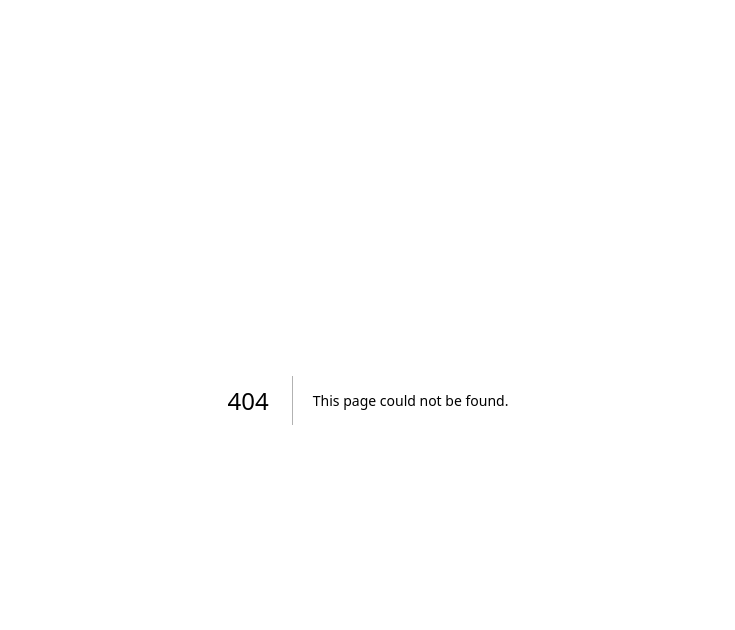
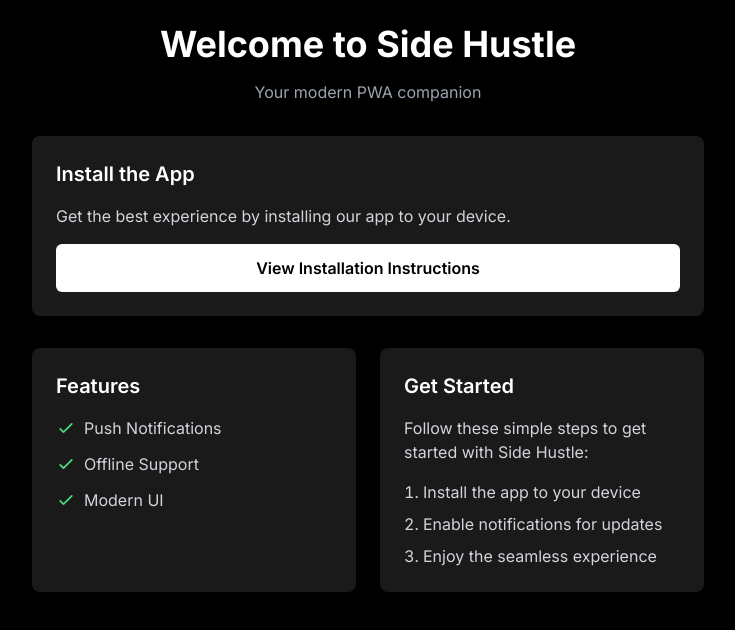
Before and after one commit to bitethatthing2/side_hustle_app, a Next.js app: page / in a window 1280 px wide. Before the commit this address had no page. Shown: the top 630 px of the page, without its empty margins (272-1007 px from the left). Built offline with nearby package versions, Linux system fonts and the light colour scheme.

Commit message:
Add home page with device detection and installation instructions

```diff
--- /dev/null
+++ b/app/page.tsx
@@ -0,0 +1,85 @@
+'use client';
+
+import { useEffect, useState } from 'react';
+import Link from 'next/link';
+
+export default function Home() {
+  const [isIOS, setIsIOS] = useState(false);
+  const [isStandalone, setIsStandalone] = useState(false);
+
+  useEffect(() => {
+    // Detect iOS
+    const iOS = /iPad|iPhone|iPod/.test(navigator.userAgent) && !(window as any).MSStream;
+    setIsIOS(iOS);
+
+    // Check if running in standalone mode
+    const standalone = window.matchMedia('(display-mode: standalone)').matches ||
+      (window.navigator as any).standalone ||
+      document.referrer.includes('android-app://');
+    setIsStandalone(standalone);
+  }, []);
+
+  return (
+    <main className="min-h-screen bg-black text-white p-6">
+      <div className="max-w-2xl mx-auto space-y-8">
+        <div className="text-center space-y-4">
+          <h1 className="text-4xl font-bold">Welcome to Side Hustle</h1>
+          <p className="text-gray-400">Your modern PWA companion</p>
+        </div>
+
+        {!isStandalone && (
+          <div className="bg-white/10 rounded-lg p-6 backdrop-blur-sm">
+            <h2 className="text-xl font-semibold mb-4">Install the App</h2>
+            <p className="text-gray-300 mb-4">
+              Get the best experience by installing our app to your device.
+            </p>
+            <Link
+              href={isIOS ? '/instructions/ios' : '/instructions/android'}
+              className="block w-full bg-white text-black text-center font-semibold py-3 px-6 rounded-md hover:bg-gray-200 transition-colors"
+            >
+              View Installation Instructions
+            </Link>
+          </div>
+        )}
+
+        <div className="grid gap-6 md:grid-cols-2">
+          <div className="bg-white/10 rounded-lg p-6 backdrop-blur-sm">
+            <h2 className="text-xl font-semibold mb-4">Features</h2>
+            <ul className="space-y-3">
+              <li className="flex items-center text-gray-300">
+                <svg className="w-5 h-5 mr-2 text-green-400" fill="none" stroke="currentColor" viewBox="0 0 24 24">
+                  <path strokeLinecap="round" strokeLinejoin="round" strokeWidth={2} d="M5 13l4 4L19 7" />
+                </svg>
+                Push Notifications
+              </li>
+              <li className="flex items-center text-gray-300">
+                <svg className="w-5 h-5 mr-2 text-green-400" fill="none" stroke="currentColor" viewBox="0 0 24 24">
+                  <path strokeLinecap="round" strokeLinejoin="round" strokeWidth={2} d="M5 13l4 4L19 7" />
+                </svg>
+                Offline Support
+              </li>
+              <li className="flex items-center text-gray-300">
+                <svg className="w-5 h-5 mr-2 text-green-400" fill="none" stroke="currentColor" viewBox="0 0 24 24">
+                  <path strokeLinecap="round" strokeLinejoin="round" strokeWidth={2} d="M5 13l4 4L19 7" />
+                </svg>
+                Modern UI
+              </li>
+            </ul>
+          </div>
+
+          <div className="bg-white/10 rounded-lg p-6 backdrop-blur-sm">
+            <h2 className="text-xl font-semibold mb-4">Get Started</h2>
+            <p className="text-gray-300 mb-4">
+              Follow these simple steps to get started with Side Hustle:
+            </p>
+            <ol className="list-decimal list-inside space-y-2 text-gray-300">
+              <li>Install the app to your device</li>
+              <li>Enable notifications for updates</li>
+              <li>Enjoy the seamless experience</li>
+            </ol>
+          </div>
+        </div>
+      </div>
+    </main>
+  );
+}
```
